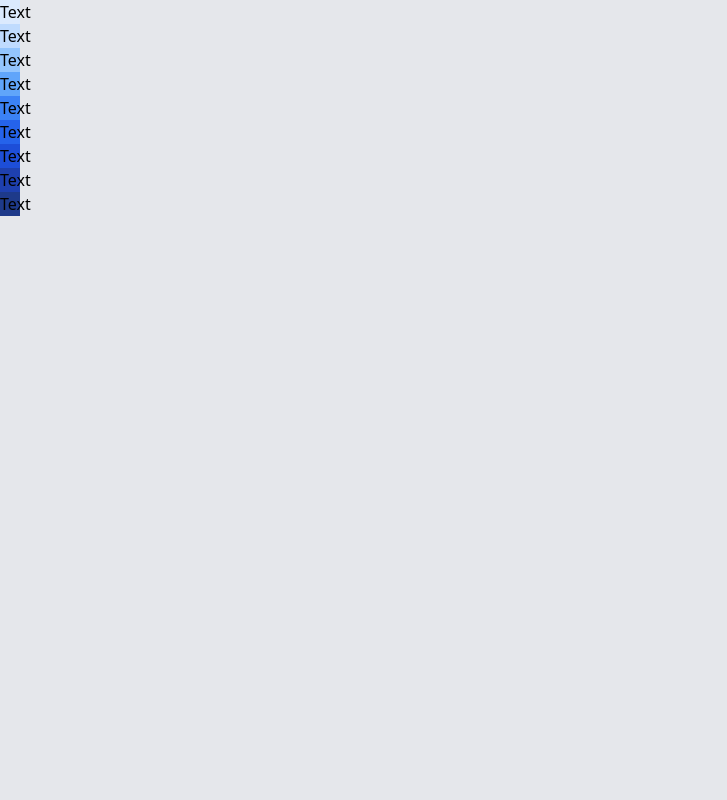
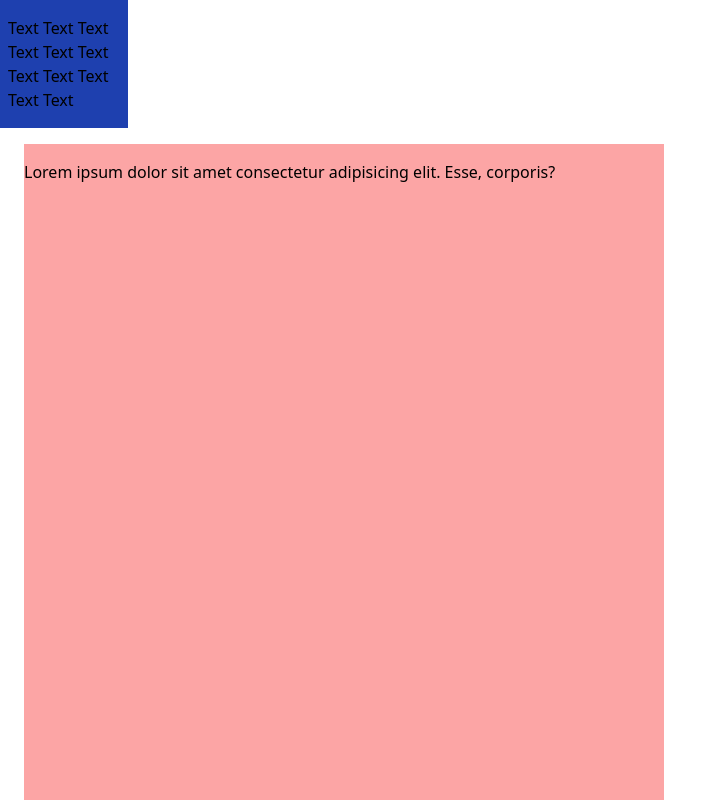
Before and after one commit to dev-arpita/learn-tailwind-css, a plain HTML site: page index.html in a window 1280 px wide. Shown: the top 800 px of the page, without its empty margins (0-727 px from the left). Drawn offline with nearby package versions, Linux system fonts and the light colour scheme.

Commit message:
practice margin& padding

```diff
--- a/index.html
+++ b/index.html
@@ -4,18 +4,10 @@
         <link href="https://unpkg.com/tailwindcss@^1.0/dist/tailwind.min.css" rel="stylesheet">
     </head>
 
-    <body class="bg-gray-200">
-
-        <div class="w-5 h-6 bg-blue-100">Text</div>
-        <div class="w-5 h-6 bg-blue-200">Text</div>
-        <div class="w-5 h-6 bg-blue-300">Text</div>
-        <div class="w-5 h-6 bg-blue-400">Text</div>
-        <div class="w-5 h-6 bg-blue-500">Text</div>
-        <div class="w-5 h-6 bg-blue-600">Text</div>
-        <div class="w-5 h-6 bg-blue-700">Text</div>
-        <div class="w-5 h-6 bg-blue-800">Text</div>
-        <div class="w-5 h-6 bg-blue-900">Text</div>
-
+    <body>
+        <div class="bg-blue-800 w-32 h-32 mb-4 pt-4 px-2">Text Text Text Text Text Text Text Text Text Text Text </div>
+        <div class="bg-red-300 w-1/2 h-full mx-6 py-4">Lorem ipsum dolor sit amet consectetur adipisicing elit. Esse, corporis?</div>
+        <div class="bg-blue-500 w-32 h-32 p-4">Text</div>
     </body>
 
 </html>
```
